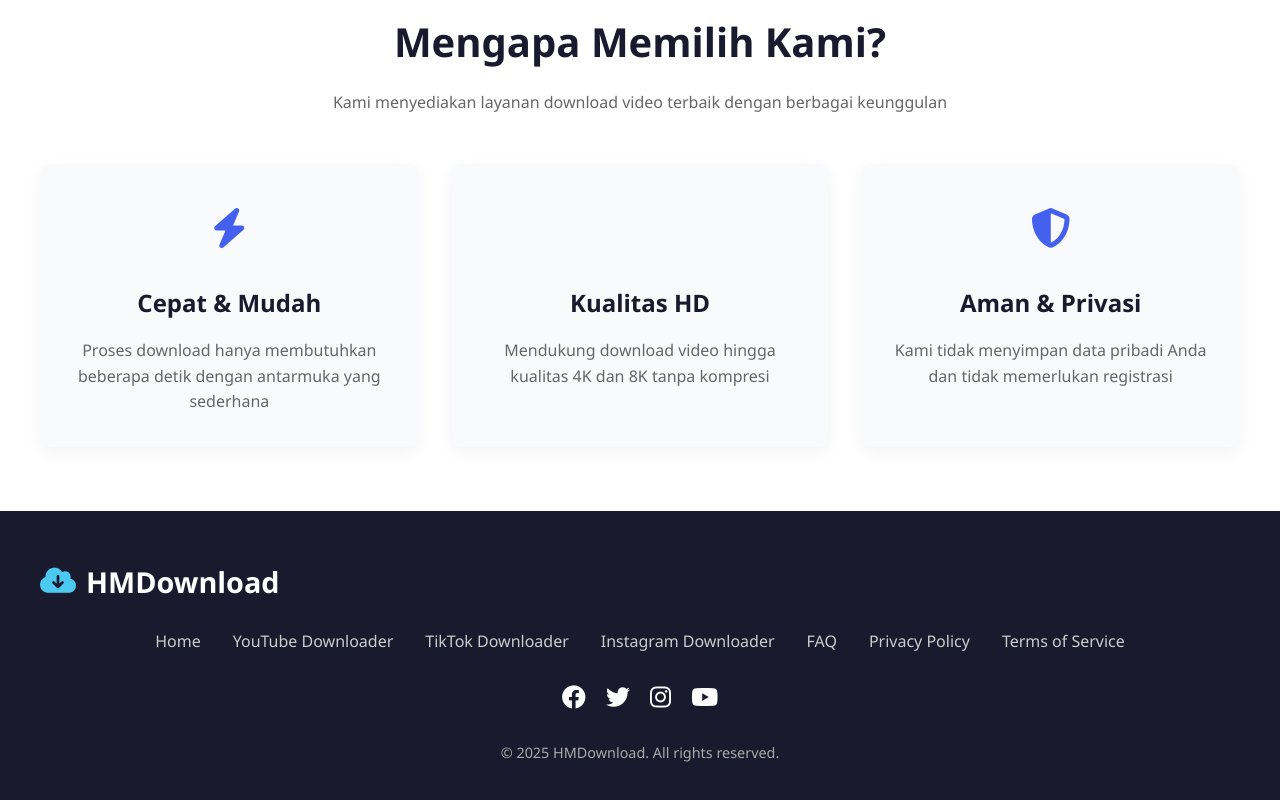
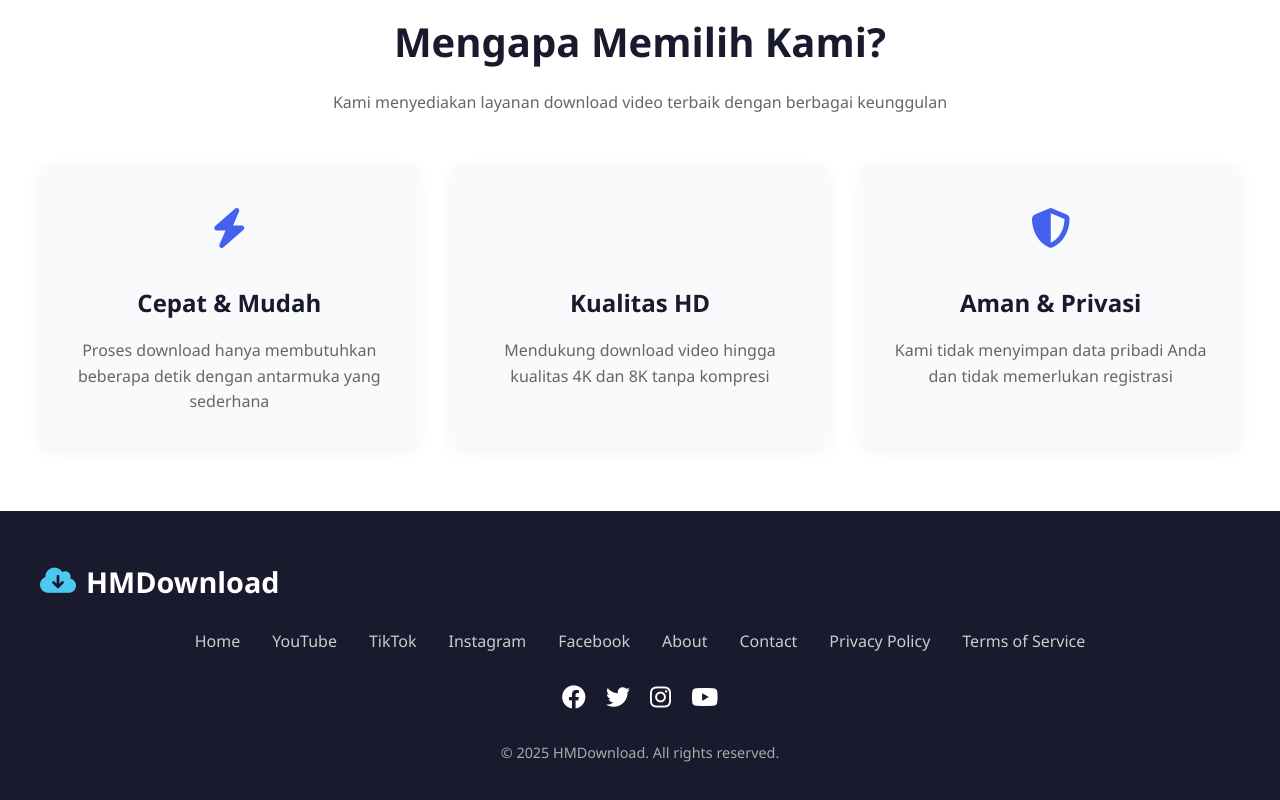
Before and after one commit to HaidarMahiru/HM-Downloader, a plain HTML site: page index.html in a window 1280 px wide. Shown: the part 661-1461 px from the top of the page. Drawn offline with Linux system fonts and the light colour scheme.

Commit message:
Update index.html

```diff
--- a/index.html
+++ b/index.html
@@ -379,8 +379,8 @@
             <li><a href="tt.html"><i class="fab fa-tiktok"></i> TikTok</a></li>
             <li><a href="ig.html"><i class="fab fa-instagram"></i> Instagram</a></li>
 <li><a href="fb.html"><i class="fab fa-facebook"></i> Facebook</a></li>
-            <li><a href="#"><i class="fas fa-info-circle"></i> About</a></li>
-            <li><a href="#"><i class="fas fa-envelope"></i> Contact</a></li>
+            <li><a href="about.html"><i class="fas fa-info-circle"></i> About</a></li>
+            <li><a href="kontak.html"><i class="fas fa-envelope"></i> Contact</a></li>
         </ul>
         <div class="hamburger" id="hamburger">
             <i class="fas fa-bars"></i>
@@ -457,10 +457,12 @@
 
             <ul class="footer-links">
                 <li><a href="index.html">Home</a></li>
-                <li><a href="yt.html">YouTube Downloader</a></li>
-                <li><a href="tt.html">TikTok Downloader</a></li>
-                <li><a href="ig.html">Instagram Downloader</a></li>
-                <li><a href="#">FAQ</a></li>
+                <li><a href="yt.html">YouTube</a></li>
+                <li><a href="tt.html">TikTok</a></li>
+                <li><a href="ig.html">Instagram</a></li>
+                <li><a href="fb.html">Facebook</a></li>
+                <li><a href="about.html">About</a></li>
+                <li><a href="contact.html">Contact</a></li>
                 <li><a href="#">Privacy Policy</a></li>
                 <li><a href="#">Terms of Service</a></li>
             </ul>
```
